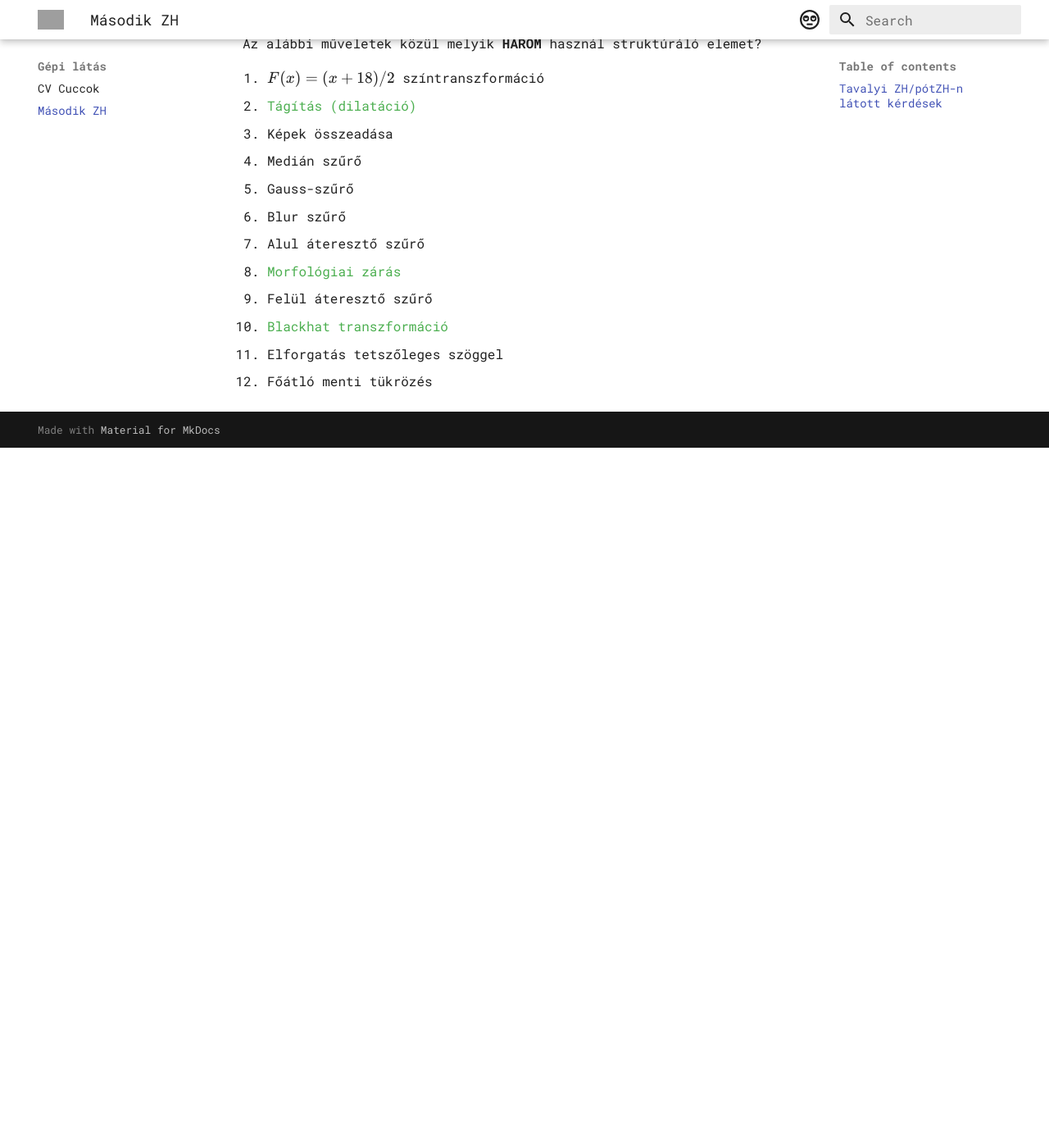
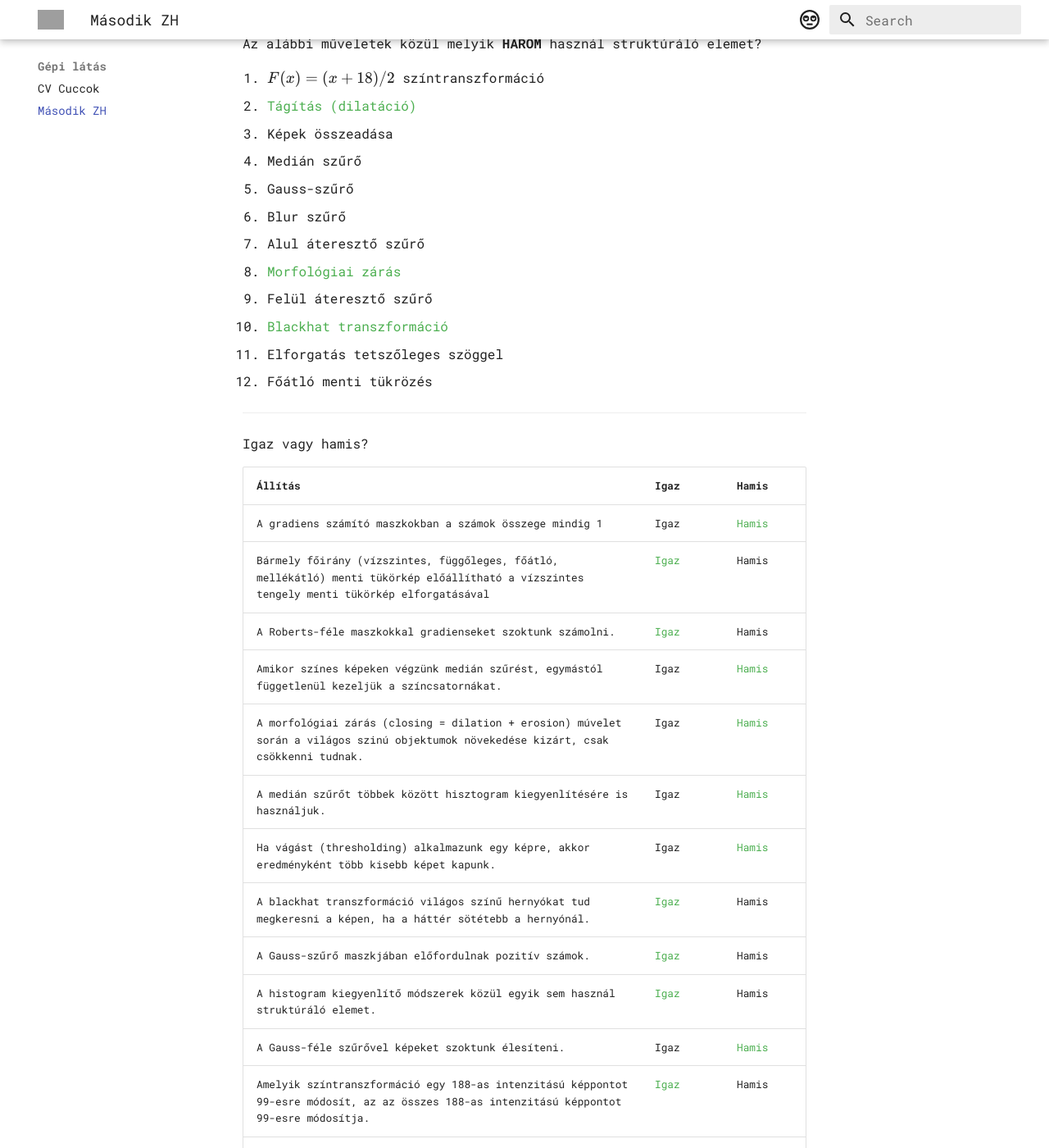
Before and after one commit to hanubence/cv-wiki, an MkDocs documentation site: the page built from docs/zh2.md, in a window 1280 px wide and 1400 px high, scrolled down 1660 px. Shown: the whole window at 82% size. Built offline with MkDocs 1.6.1 and Material for MkDocs 9.7.7, drawn with Linux system fonts in a browser that asks for light colours; before the commit the page ends 2206 px from its top, so only the background shows below that; some of the changed text lies outside the part shown; grey boxes are pictures that could not be loaded.

Commit message:
new content

```diff
--- a/docs/zh2.md
+++ b/docs/zh2.md
@@ -1,4 +1,6 @@
-#### Tavalyi ZH/pótZH-n látott kérdések
+# Tavalyi ZH/pótZH-n látott kérdések
+
+Köszi a fotókért _<span class="info">@Duncan</span>_
 
 ---
 Mit jelent az, hogy ROI?
@@ -58,3 +60,65 @@ Az alábbi műveletek közül melyik __HÁROM__ használ struktúráló elemet?
 10. <span class="correct">Blackhat transzformáció</span>
 11. Elforgatás tetszőleges szöggel
 12. Főátló menti tükrözés
+
+---
+
+Igaz vagy hamis?
+
+| Állítás | Igaz | Hamis |
+| --- | --- | --- |
+| A gradiens számító maszkokban a számok összege mindig 1 | Igaz | <span class="correct">Hamis</span> |
+| Bármely főirány (vízszintes, függőleges, főátló, mellékátló) menti tükörkép előállítható a vízszintes tengely menti tükörkép elforgatásával | <span class="correct">Igaz</span> | Hamis |
+| A Roberts-féle maszkokkal gradienseket szoktunk számolni. | <span class="correct">Igaz</span> | Hamis |
+| Amikor színes képeken végzünk medián szűrést, egymástól függetlenül kezeljük a színcsatornákat. | Igaz | <span class="correct">Hamis</span> |
+| A morfológiai zárás (closing = dilation + erosion) múvelet során a világos szinú objektumok növekedése kizárt, csak csökkenni tudnak. | Igaz | <span class="correct">Hamis</span> |
+| A medián szűrőt többek között hisztogram kiegyenlítésére is használjuk. | Igaz | <span class="correct">Hamis</span> |
+| Ha vágást (thresholding) alkalmazunk egy képre, akkor eredményként több kisebb képet kapunk. | Igaz | <span class="correct">Hamis</span> |
+| A blackhat transzformáció világos színű hernyókat tud megkeresni a képen, ha a háttér sötétebb a hernyónál. | <span class="correct">Igaz</span> | Hamis |
+| A Gauss-szűrő maszkjában előfordulnak pozitív számok. | <span class="correct">Igaz</span> | Hamis |
+| A histogram kiegyenlítő módszerek közül egyik sem használ struktúráló elemet. | <span class="correct">Igaz</span> | Hamis |
+| A Gauss-féle szűrővel képeket szoktunk élesíteni. | Igaz | <span class="correct">Hamis</span> |
+| Amelyik színtranszformáció egy 188-as intenzitású képpontot 99-esre módosít, az az összes 188-as intenzitású képpontot 99-esre módosítja. | <span class="correct">Igaz</span> | Hamis |
+| A determinisztikus hisztogram kiegyenlítő módszernek szüksége van véletlen számok generálására. | Igaz | <span class="correct">Hamis</span> |
+| Vázkereséskor a legnagyobb köröket a morfológiai gradiens segítségével szokás megkeresni. | Igaz | <span class="correct">Hamis</span> |
+
+---
+
+Ha egy színes kép színcsatornáit felcseréljük egy véletlenszerűen kiválasztott permutáció szerint, és azt tapasztaljuk, hogy a Mikulás kék ruhát visel és a karácsonyfa piros lett.
+
+1. Milyen színű a tányérban levő áfonya (ami eredetileg kék volt)?
+     - Kék
+     - Fehér
+     - Piros
+     - <span class="correct">Zöld</span>
+     - Narancssárga
+     - Fekete
+     - Rózsaszín
+     - Sárga
+     - Nem lehet megállapítani
+
+2. Milyen színű a képen a jegesmedve (ami eredetileg fehér volt)?
+     - Kék
+     - <span class="correct">Fehér</span>
+     - Piros
+     - Zöld
+     - Fekete
+     - Rózsaszín
+     - Barna
+     - Grizli
+     - Panda
+
+---
+
+Amennyiben egy saját implementációt akarunk megvalósítani egy általános alakú és méretű struktúráló elemet használó morfológiai tágításnak, melyik algoritmusra lesz egész biztosan szükségünk az alábbiak közül?
+
+1. Integrálok numerikus megközelítése
+2. Szinuszüggvény számítása
+3. Egész szám törzstényezőire bontása
+4. Maximum kiválasztás
+5. Rendező algoritmus
+6. Backtracking
+7. Nagy felbontású véletlenszám generálás
+8. Exponenciális függvény számítása
+9. <span class="correct">Minimum kiválasztás</span>
+10. Eratosztenész szitája
--- a/mkdocs.yml
+++ b/mkdocs.yml
@@ -47,3 +47,7 @@ extra_javascript:
 extra_css:
   - stylesheets/extra.css
   - https://cdnjs.cloudflare.com/ajax/libs/KaTeX/0.16.7/katex.min.css
+
+plugins:
+  - search
+  - print-site
```
